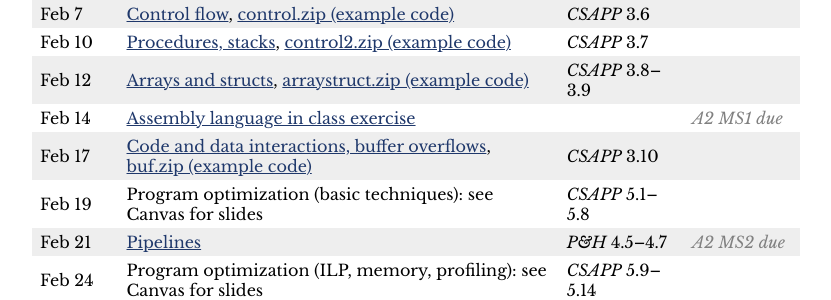
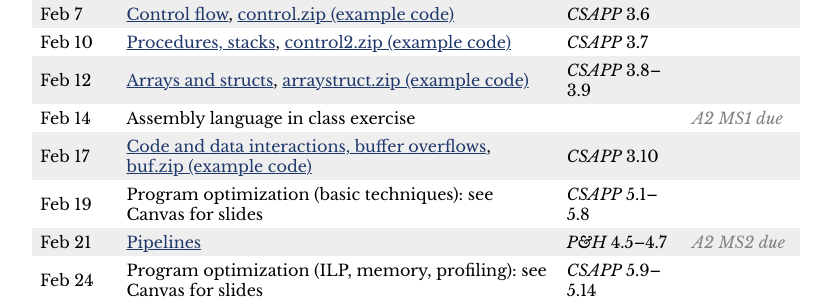
Before and after one commit to jhucsf/spring2025, a Jekyll site: the page built from schedule.md, in a window 1280 px wide. Shown: the part 844-1144 px from the top of the page, without its empty margins (224-1055 px from the left). Built offline with Jekyll 4.4.1, drawn with Linux system fonts in a browser that asks for light colours.

Commit message:
don't link to assembly exercise yet

```diff
--- a/schedule.csv
+++ b/schedule.csv
@@ -9,7 +9,7 @@ Feb 5,"ALU operations, arithmetic",lectures/lecture07-public.pdf,alu.zip,*CSAPP*
 Feb 7,"Control flow",lectures/lecture08-public.pdf,control.zip,*CSAPP* 3.6,
 Feb 10,"Procedures, stacks",lectures/lecture09-public.pdf,control2.zip,*CSAPP* 3.7,
 Feb 12,"Arrays and structs",lectures/lecture10-public.pdf,arraystruct.zip,*CSAPP* 3.8–3.9,
-Feb 14,"Assembly language in class exercise",lectures/assembly-exercise-public.pdf,,,"<span class='tentative'>A2 MS1 due</span>"
+Feb 14,"Assembly language in class exercise",,,,"<span class='tentative'>A2 MS1 due</span>"
 Feb 17,"Code and data interactions, buffer overflows",lectures/lecture11-public.pdf,buf.zip,*CSAPP* 3.10,
 Feb 19,"Program optimization (basic techniques): see Canvas for slides",,,*CSAPP* 5.1–5.8,
 Feb 21,"Pipelines",lectures/lecture13-public.pdf,,"<i>P&amp;H</i> 4.5–4.7","<span class='tentative'>A2 MS2 due</span>"
--- a/schedule.md
+++ b/schedule.md
@@ -37,7 +37,7 @@ Feb 5 | [ALU operations, arithmetic](lectures/lecture07-public.pdf), [alu.zip (e
 Feb 7 | [Control flow](lectures/lecture08-public.pdf), [control.zip (example code)](lectures/control.zip) | *CSAPP* 3.6 |
 Feb 10 | [Procedures, stacks](lectures/lecture09-public.pdf), [control2.zip (example code)](lectures/control2.zip) | *CSAPP* 3.7 |
 Feb 12 | [Arrays and structs](lectures/lecture10-public.pdf), [arraystruct.zip (example code)](lectures/arraystruct.zip) | *CSAPP* 3.8–3.9 |
-Feb 14 | [Assembly language in class exercise](lectures/assembly-exercise-public.pdf) |  | <span class='tentative'>A2 MS1 due</span>
+Feb 14 | Assembly language in class exercise |  | <span class='tentative'>A2 MS1 due</span>
 Feb 17 | [Code and data interactions, buffer overflows](lectures/lecture11-public.pdf), [buf.zip (example code)](lectures/buf.zip) | *CSAPP* 3.10 |
 Feb 19 | Program optimization (basic techniques): see Canvas for slides | *CSAPP* 5.1–5.8 |
 Feb 21 | [Pipelines](lectures/lecture13-public.pdf) | <i>P&amp;H</i> 4.5–4.7 | <span class='tentative'>A2 MS2 due</span>
```
